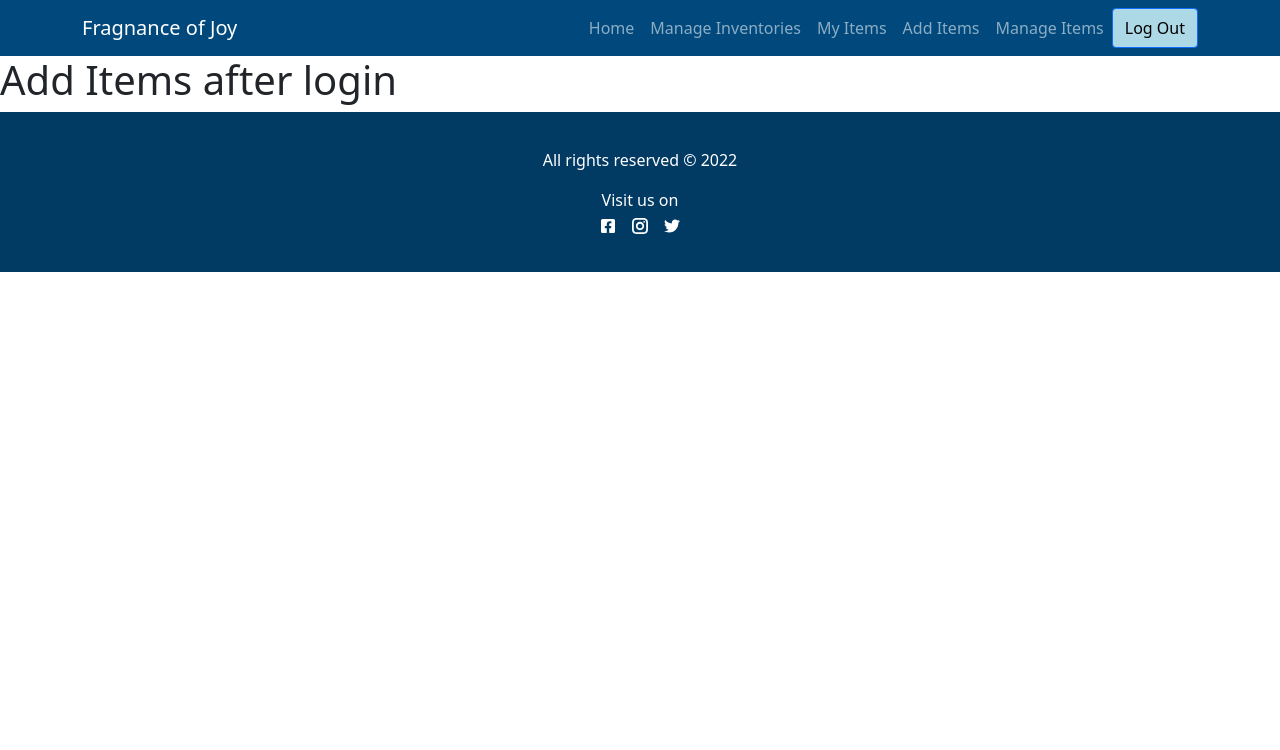
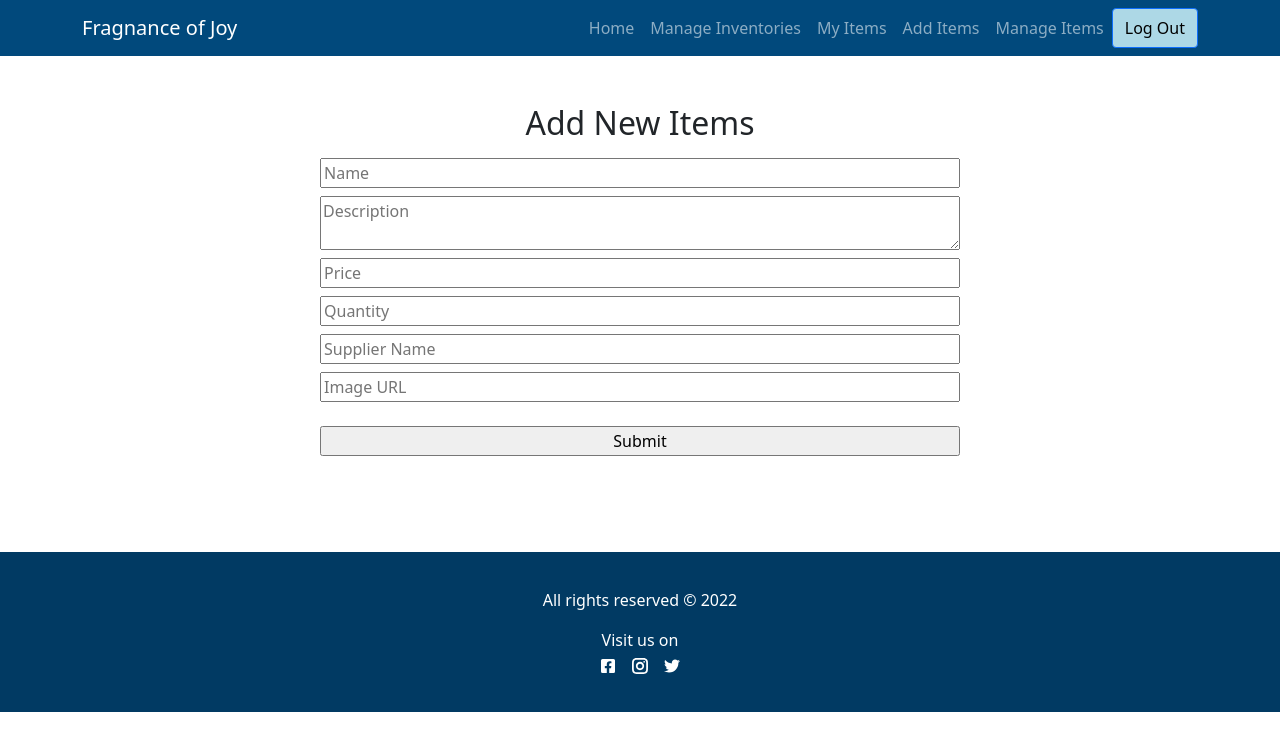
Before and after one commit to Ety-Biswangri/fragrance-of-joy-client-side, a React (Create React App) app: page /addItems in a window 1280 px wide. Shown: the top 750 px of the page. Built offline with nearby package versions, Linux system fonts and the light colour scheme; no server answers; sample sign-in values are in the browser's storage.

Commit message:
add items form is implemented

```diff
--- a/src/components/AddItems/AddItems.js
+++ b/src/components/AddItems/AddItems.js
@@ -1,9 +1,28 @@
 import React from 'react';
+import { useForm } from 'react-hook-form';
 
 const AddItems = () => {
+    const { register, handleSubmit } = useForm();
+    const onSubmit = data => console.log(data);
+
     return (
-        <div>
-            <h1>Add Items after login</h1>
+        <div className='w-50 mx-auto my-5' style={{ minHeight: "50vh" }}>
+            <h2 className='text-center'>Add New Items</h2>
+            <form className='d-flex flex-column' onSubmit={handleSubmit(onSubmit)}>
+                <input placeholder='Name' type="text" className='my-2' {...register("name", { required: true, maxLength: 20 })} />
+
+                <textarea placeholder='Description' className='mb-2' {...register("description", { required: true })} />
+
+                <input placeholder='Price' type="number" className='mb-2' {...register("price", { required: true, maxLength: 20 })} />
+
+                <input placeholder='Quantity' type="number" className='mb-2' {...register("quantity", { required: true, maxLength: 20 })} />
+
+                <input placeholder='Supplier Name' type="text" className='mb-2' {...register("supplierName", { required: true, maxLength: 20 })} />
+
+                <input placeholder='Image URL' type="text" className='mb-4' {...register("image", { required: true, maxLength: 20 })} />
+
+                <input type="submit" />
+            </form>
         </div>
     );
 };
--- a/src/components/InventoryDetail/InventoryDetail.js
+++ b/src/components/InventoryDetail/InventoryDetail.js
@@ -1,11 +1,11 @@
 import React, { useEffect, useState } from 'react';
 import { Button, Card, Container } from 'react-bootstrap';
-import { useParams } from 'react-router-dom';
+import { Link, useParams } from 'react-router-dom';
 
 const InventoryDetail = () => {
     const { id } = useParams();
     const [inventory, setInventory] = useState({});
-    console.log(inventory);
+    // console.log(inventory);
 
     useEffect(() => {
         fetch(`https://mysterious-wildwood-65853.herokuapp.com/inventory/${id}`)
@@ -41,6 +41,11 @@ const InventoryDetail = () => {
                         <Button variant="primary">Delivered</Button>
                     </Card.Body>
                 </Card>
+                <div className='text-center mt-3'>
+                    <Link to="/manageInventories">
+                        <Button variant="success">Manage Inventories</Button>
+                    </Link>
+                </div>
             </Container>
         </div>
     );
--- a/src/components/Login/Login/Login.js
+++ b/src/components/Login/Login/Login.js
@@ -18,7 +18,7 @@ const Login = () => {
         error,
     ] = useSignInWithEmailAndPassword(auth);
     const navigate = useNavigate();
-    console.log(loading)
+    // console.log(loading)
 
     let location = useLocation();
 
```
